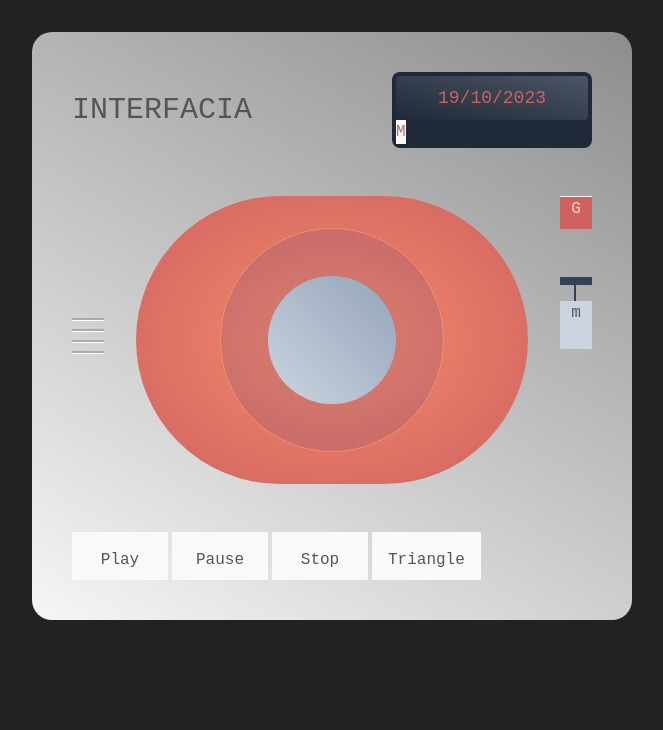
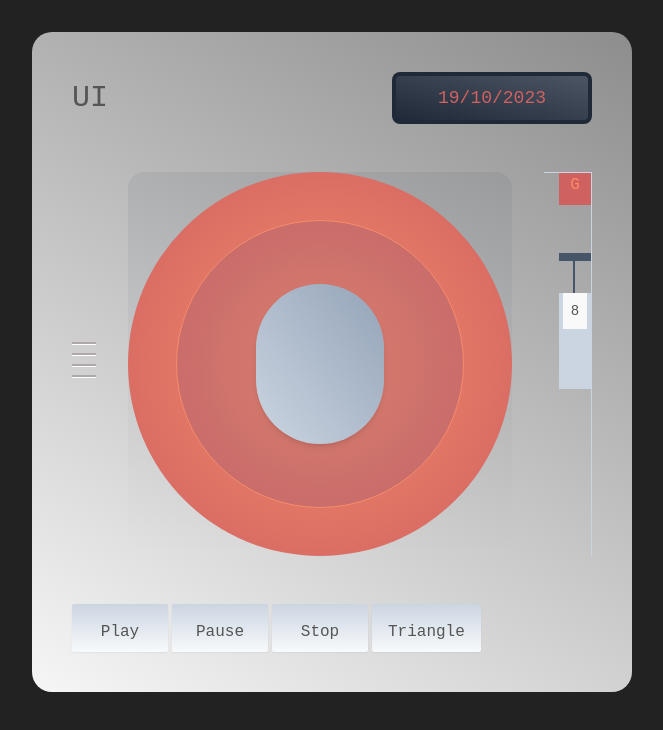
Before and after one commit to mike-healy/ui, a React (Vite) app: page / in a window 1280 px wide. Shown: the top 730 px of the page, without its empty margins (308-971 px from the left). Built offline with nearby package versions, Linux system fonts and the light colour scheme; a web font is replaced by a local one.

Commit message:
Round the centre bit and twiddle other bits

```diff
--- a/src/Actions.jsx
+++ b/src/Actions.jsx
@@ -5,10 +5,15 @@ const Actions = () => {
   const [paused, setPaused] = useState(false)
 
   return <div className='mt-12 flex gap-x-1 h-12 text-center'>
-    <button className='min-w-24 p-4'>Play</button>
-    <button onClick={() => setPaused(!paused)} className='min-w-24 p-4'>{ paused ? 'PAUSED' : 'Pause'}</button>
-    <button className='min-w-24 p-4'>Stop</button>
-    <button className='min-w-24 p-4'>Triangle</button>
+    <button className='min-w-24 p-4 bg-gradient-to-b from-slate-300 to-slate-50 shadow-sm rounded-sm'>Play</button>
+    <button
+      onClick={() => setPaused(!paused)}
+      className='min-w-24 p-4 bg-gradient-to-b from-slate-300 to-slate-50 shadow-sm rounded-sm'
+    >
+      { paused ? 'PAUSED' : 'Pause'}
+    </button>
+    <button className='min-w-24 p-4 bg-gradient-to-b from-slate-300 to-slate-50 shadow-sm rounded-sm'>Stop</button>
+    <button className='min-w-24 p-4 bg-gradient-to-b from-slate-300 to-slate-50 shadow-sm rounded-sm'>Triangle</button>
   </div>
 }
 
--- a/src/App.jsx
+++ b/src/App.jsx
@@ -15,19 +15,18 @@ function App() {
           <Header />
           <div className="flex gap-x-8">
             <Grip/>
-            <div className="flex-1 max-w-5xl">
-              <div className="mx-auto d1 flex items-center place-content-center rounded-full h-72">
-                <div className="d2 flex items-center place-content-center rounded-full h-56 w-56">
-                  <div className="bg-gradient-to-tr from-slate-300 to-slate-400 rounded-full h-32 w-32"></div>
+            <div className="flex-1 max-w-5xl rounded-2xl bg-gradient-to-b from-slate-600/10 to-transparent">
+              <div className="mx-auto d1 flex items-center place-content-center rounded-full w-96 h-96">
+                <div className="d2 flex items-center place-content-center rounded-full h-72 w-72">
+                  <div className="bg-gradient-to-tr from-slate-300 to-slate-400 rounded-full h-40 w-32 shadow-md hover:rotate-90 transform-gpu transition-all"></div>
                 </div>
               </div>
             </div>
 
-            <div className='flex flex-col items-end w-8 border-t border-white'>
-              <span className="block w-8 h-8 text-center bg-tint2-400 text-tint2-200">G</span>
-
+            <aside className='flex flex-col items-end w-12 pl-4 border-t border-slate-300 badfsorder-r-slate-300 border-r'>
+              <span className="w-8 h-8 text-center bg-tint2-400 text-tint2-300">G</span>
               <Decoration1/>
-            </div>
+            </aside>
           </div>
         </div>
         <div>
--- a/src/Decoration1.jsx
+++ b/src/Decoration1.jsx
@@ -1,8 +1,8 @@
 const getColors = (color) => {
   if (color === 'slate') {
     return {
-      bg: `bg-slate-700`,
-      border: `border-slate-700`
+      bg: `bg-slate-600`,
+      border: `border-slate-600`
     }
   }
 
@@ -26,8 +26,12 @@ const Decoration1 = ({color = 'slate'}) => {
 
   return <div className="w-8 mt-8">
     <span className={`block h-2 mt-4 ${bg}`}></span>
-    <span className={`block h-4 w-4 border-r-2 ${border}`}></span>
-    <div className="bg-slate-300 h-12 text-center">m</div>
+    <span className={`block h-8 w-4 border-r-2 ${border}`}></span>
+    <div className="bg-slate-300 h-24 text-center text-sm">
+      <button className="p-2">
+        8
+      </button>
+    </div>
   </div>
 };
 
--- a/src/Header.jsx
+++ b/src/Header.jsx
@@ -2,7 +2,7 @@ import Lcd from './Lcd';
 
 const Header = () => {
   return <header className="flex items-center pb-12">
-    <h1 className="text-3xl flex-1 uppercase font-light">Interfacia</h1>
+    <h1 className="text-3xl flex-1 uppercase font-light">UI</h1>
     <Lcd/>
   </header>
 }
--- a/src/Lcd.jsx
+++ b/src/Lcd.jsx
@@ -15,7 +15,6 @@ const Lcd = () => {
     <span className="block w-48 text-lg rounded-[calc(0.5rem-0.25rem)] text-center p-2 bg-gradient-to-bl from-gray-600 to-gray-800">
       { label() }
     </span>
-    <button onClick={() => setT('Modified')}>M</button>
   </output>
 }
 
--- a/tailwind.config.js
+++ b/tailwind.config.js
@@ -9,6 +9,7 @@ export default {
       colors: {
         tint2: {
           200: '#fdd4c7',
+          300: '#ff8a65',
           400: '#cf6161',
         }
       },
```
